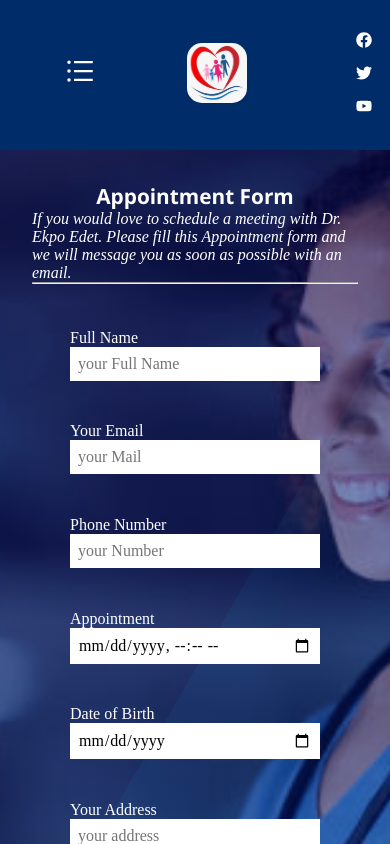
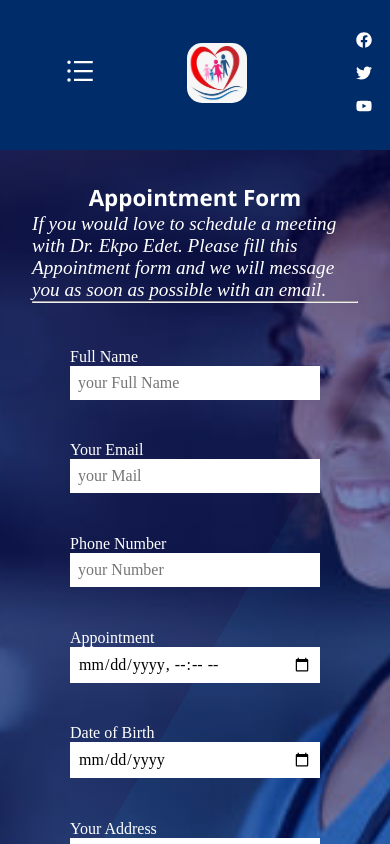
Before and after one commit to KingsleyEffiong/hopealive-endoscopy, a React (Create React App) app: page /appointment in a window 390 px wide. Shown: the top 844 px of the page. Built offline with nearby package versions, Linux system fonts and the light colour scheme.

Commit message:
did some changes in the appointment page

```diff
--- a/src/Components/Pages/Appointment.css
+++ b/src/Components/Pages/Appointment.css
@@ -127,4 +127,12 @@ textarea{
         width: 250px;
         font-size: 1rem;
     }
+    .heading-appointment{
+        color: #fff;
+        font-family: 'Segoe UI', Tahoma, Geneva, Verdana, sans-serif;
+        font-size: 1.4rem;
+    }
+    .content-appointment{
+        font-size: 1.2rem;
+    }
 }
```
